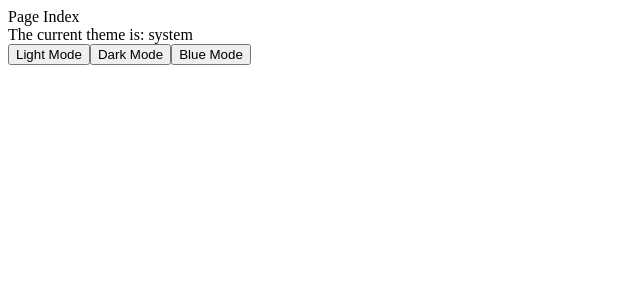
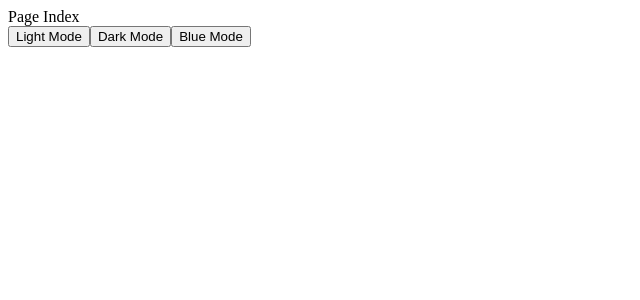
Before and after one commit to Flynth-W/StylesNextJs, a Next.js app: page / in a window 1280 px wide. Shown: the top 300 px of the page, without its empty margins (0-640 px from the left). Built offline with nearby package versions, Linux system fonts and the light colour scheme.

Commit message:
Error localStore.getItem('theme')

```diff
--- a/src/components/Themes/button.tsx
+++ b/src/components/Themes/button.tsx
@@ -2,9 +2,10 @@ import { useTheme } from 'next-themes'
 
 export const ThemeChanger = () => {
   const { theme, setTheme } = useTheme()
+  // error ?
+  //<div> The current theme is: {theme} </div>
   return (
     <div>
-      <div> The current theme is: {theme} </div>
       <button onClick={() => setTheme('light')}>Light Mode</button>
       <button onClick={() => setTheme('dark')}>Dark Mode</button>
       <button onClick={() => setTheme('blue')}>Blue Mode</button>
```
